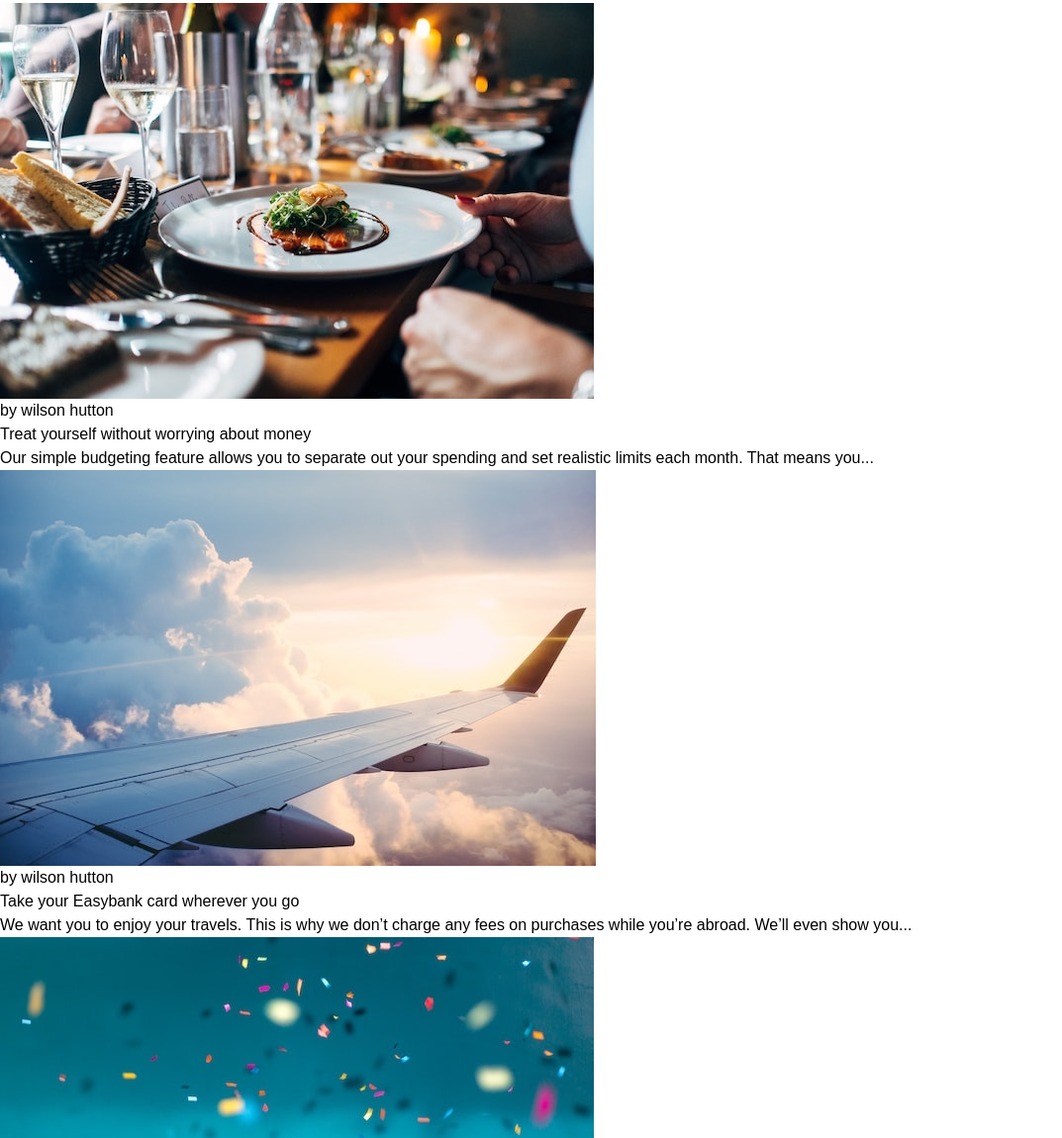
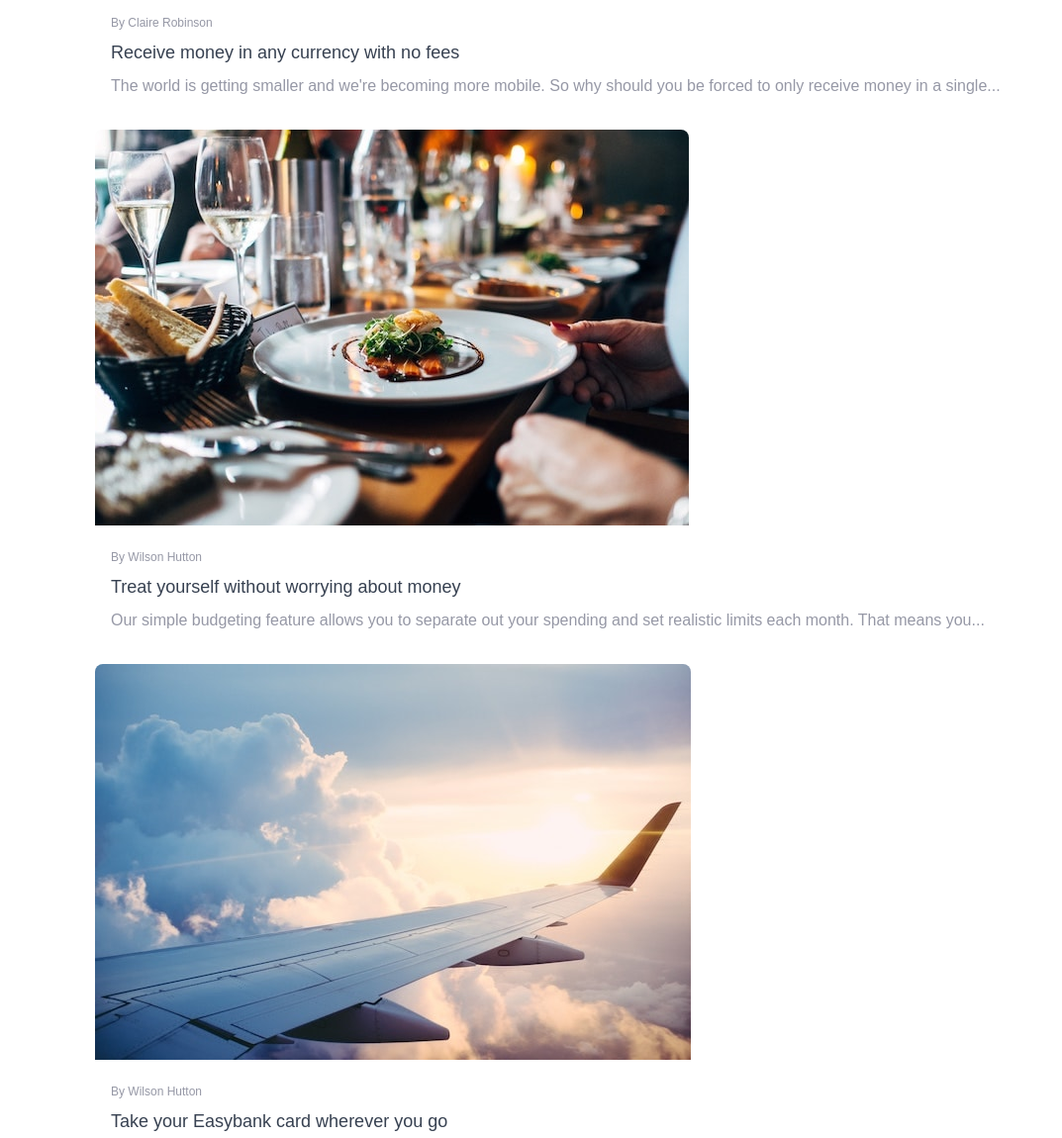
Before and after one commit to Ralatcode/EasyBank, a website: page index.html in a window 1280 px wide. Shown: the part 2916-4066 px from the top of the page at 99% size, without its empty margins (0-1073 px from the left). Drawn offline with Linux system fonts and the light colour scheme.

Commit message:
styled articles page

```diff
--- a/index.html
+++ b/index.html
@@ -126,48 +126,48 @@
       </section>
 
       <!-- latest articles section -->
-      <section class="">
-        <h3 class="">latest articles</h3>
+      <section class="max-w-[85vw] mx-auto my-6">
+        <h3 class="capitalize text-center text-3xl tracking-wider text-gray-600 mb-12">latest articles</h3>
         <!-- article 1 -->
         <div class="">
-            <img src="./guide/easybank-landing-page-master/images/image-currency.jpg" alt="image-currency">
-            <div class="">
-                <h5 class="capitalize">by claire robinson</h5>
-                <h4 class="">Receive money in any currency with no fees</h4>
-                <p class="">The world is getting smaller and we're becoming more mobile.
+            <img src="./guide/easybank-landing-page-master/images/image-currency.jpg" alt="image-currency" class="rounded-t-lg">
+            <div class="mt-6 px-4">
+                <h5 class="capitalize text-xs text-GrayishBlue mb-2">by claire robinson</h5>
+                <h4 class="text-gray-700 text-lg">Receive money in any currency with no fees</h4>
+                <p class="text-GrayishBlue mt-2">The world is getting smaller and we're becoming more mobile.
                     So why should you be forced to only receive money in a single...
                 </p>
             </div>
         </div>
         <!-- article 2 -->
-        <div class="">
-            <img src="./guide/easybank-landing-page-master/images/image-restaurant.jpg" alt="image-restaurant">
-            <div class="">
-                <h5 class="">by wilson hutton</h5>
-                <h4 class="">Treat yourself without worrying about money</h4>
-                <p class="">Our simple budgeting feature allows you to separate out your spending and set
+        <div class="mt-8">
+            <img src="./guide/easybank-landing-page-master/images/image-restaurant.jpg" alt="image-restaurant" class="rounded-t-lg">
+            <div class="mt-6 px-4">
+                <h5 class="capitalize text-xs text-GrayishBlue mb-2">by wilson hutton</h5>
+                <h4 class="text-gray-700 text-lg">Treat yourself without worrying about money</h4>
+                <p class="text-GrayishBlue mt-2">Our simple budgeting feature allows you to separate out your spending and set
                     realistic limits each month. That means you...
                 </p>
             </div>
         </div>
         <!-- article 3 -->
-        <div class="">
-            <img src="./guide/easybank-landing-page-master/images/image-plane.jpg" alt="image-plane">
-            <div class="">
-                <h5 class="">by wilson hutton</h5>
-                <h4 class="">Take your Easybank card wherever you go</h4>
-                <p class="">We want you to enjoy your travels. This is why we don’t charge any fees on purchases
+        <div class="mt-8">
+            <img src="./guide/easybank-landing-page-master/images/image-plane.jpg" alt="image-plane" class="rounded-t-lg">
+            <div class="mt-6 px-4">
+                <h5 class="capitalize text-xs text-GrayishBlue mb-2">by wilson hutton</h5>
+                <h4 class="text-gray-700 text-lg">Take your Easybank card wherever you go</h4>
+                <p class="text-GrayishBlue mt-2">We want you to enjoy your travels. This is why we don’t charge any fees on purchases
                     while you’re abroad. We’ll even show you...
                 </p>
             </div>
         </div>
         <!-- article 4 -->
-        <div class="">
-            <img src="./guide/easybank-landing-page-master/images/image-confetti.jpg" alt="image-confetti">
-            <div class="">
-                <h5 class="">by claire robinson</h5>
-                <h4 class="">Our invite-only Beta accounts are now live!</h4>
-                <p class="">After a lot of hard work by the whole team, we’re excited to launch our closed beta.
+        <div class="mt-8">
+            <img src="./guide/easybank-landing-page-master/images/image-confetti.jpg" alt="image-confetti" class="rounded-t-lg">
+            <div class="mt-6 px-4">
+                <h5 class="capitalize text-xs text-GrayishBlue mb-2">by claire robinson</h5>
+                <h4 class="text-gray-700 text-lg">Our invite-only Beta accounts are now live!</h4>
+                <p class="text-GrayishBlue mt-2">After a lot of hard work by the whole team, we’re excited to launch our closed beta.
                     It’s easy to request an invite through the site...
                 </p>
             </div>
```
Also changed, not shown: css/main.css.
